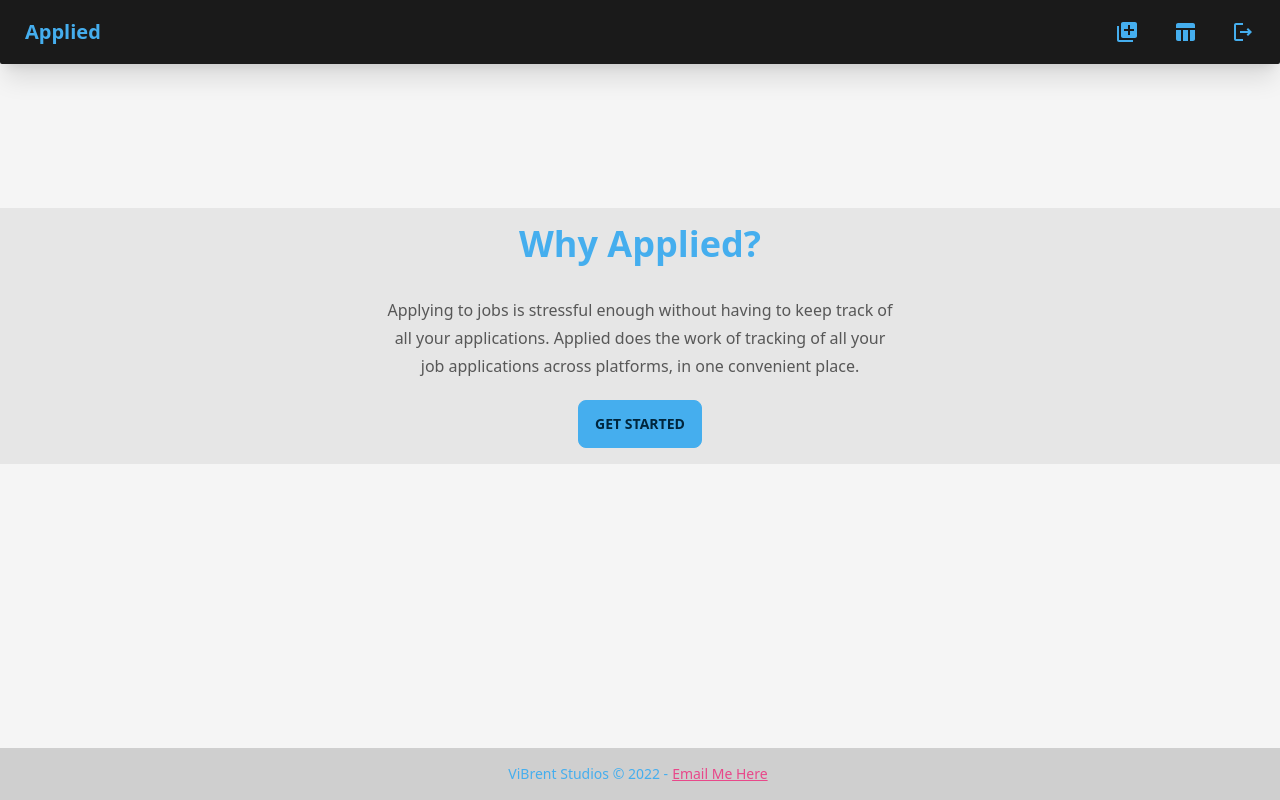
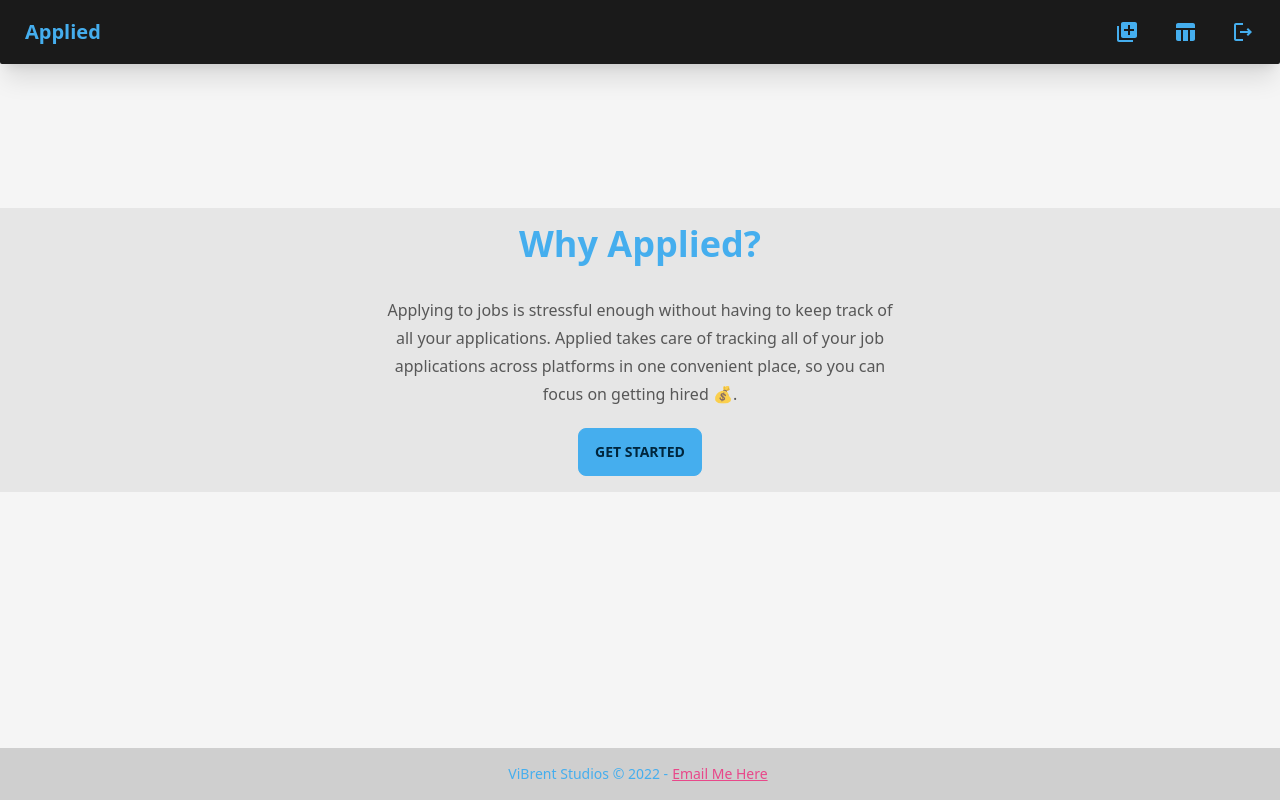
Before and after one commit to vibrentcarey/Applied, a Next.js app: page / in a window 1280 px wide. Built offline with nearby package versions, Linux system fonts and the light colour scheme; no server answers; sample sign-in values are in the browser's storage.

Commit message:
Change hero copy

```diff
--- a/components/Hero.tsx
+++ b/components/Hero.tsx
@@ -8,7 +8,7 @@ const Hero = () => {
         <div className="max-w-lg">
           <h1 className="font-bold text-primary">Why Applied?</h1>
           <p className="">
-            Applying to jobs is stressful enough without having to keep track of all your applications.  Applied does the work of tracking of all your job applications across platforms, in one convenient place.
+            Applying to jobs is stressful enough without having to keep track of all your applications.  Applied takes care of tracking all of your job applications across platforms in one convenient place, so you can focus on getting hired 💰.
           </p>
           <Link href="/add" passHref>
             <button className="btn btn-primary">Get Started</button>
```
